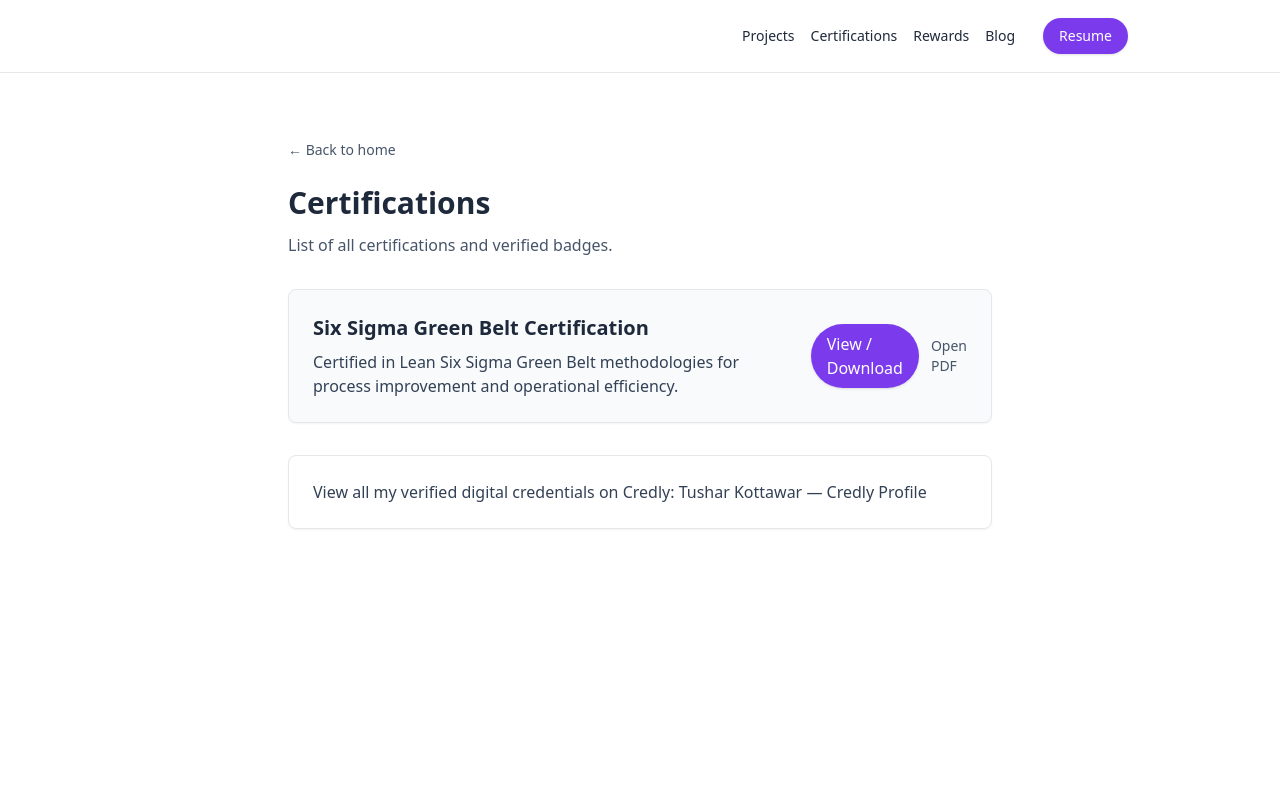
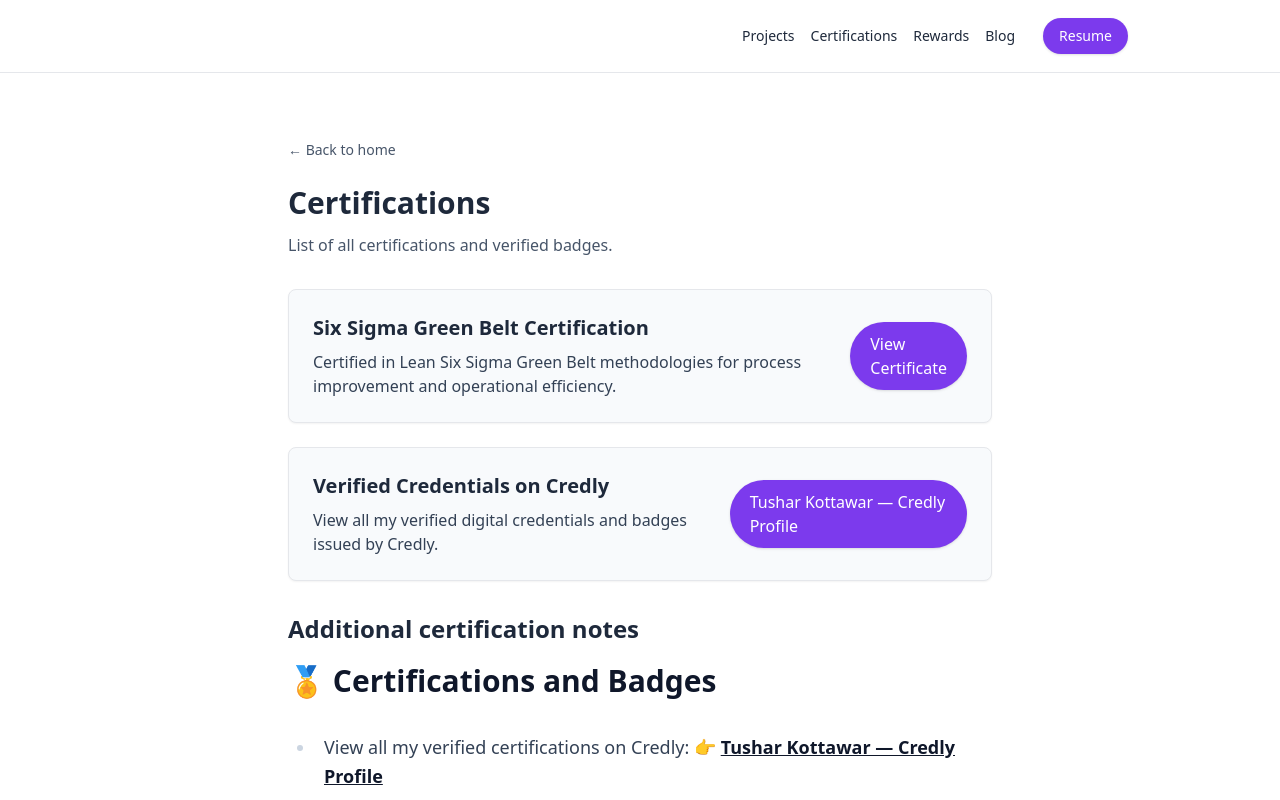
Before and after one commit to kottawartushar/tushar-web-site, a Next.js app: page /certifications in a window 1280 px wide. Shown: the top 800 px of the page. Built offline with nearby package versions, Linux system fonts and the light colour scheme.

Commit message:
Modified files

```diff
--- a/app/certifications/page.jsx
+++ b/app/certifications/page.jsx
@@ -4,7 +4,6 @@ import { getHTMLFromFile } from "../../lib/mdx";
 export const revalidate = 0;
 
 export default async function CertificationsPage() {
-  // Try to load optional markdown content (kept as fallback)
   let mdHtml = null;
   try {
     const res = await getHTMLFromFile("content/certifications_and_badges.md");
@@ -13,71 +12,86 @@ export default async function CertificationsPage() {
     mdHtml = null;
   }
 
-  // Local PDF path in `public/certifications/Certificate_of_Achievement_Six_Sigma_GB.pdf`
+  // Local certification details
   const localPdfPath = "/certifications/Certificate_of_Achievement_Six_Sigma_GB.pdf";
   const localPdfTitle = "Six Sigma Green Belt Certification";
-  const localPdfShort = "Certified in Lean Six Sigma Green Belt methodologies for process improvement and operational efficiency.";
+  const localPdfShort =
+    "Certified in Lean Six Sigma Green Belt methodologies for process improvement and operational efficiency.";
 
+  // Credly profile details
   const credlyUrl = "https://www.credly.com/users/tushar-kottawar";
   const credlyLinkText = "Tushar Kottawar — Credly Profile";
+  const credlyShort =
+    "View all my verified digital credentials and badges issued by Credly.";
 
   return (
     <section className="min-h-screen py-16 bg-white">
       <div className="max-w-3xl mx-auto px-6 md:px-8">
         <div className="mb-6">
-          <Link href="/" className="text-sm text-slate-600 hover:underline">← Back to home</Link>
+          <Link href="/" className="text-sm text-slate-600 hover:underline">
+            ← Back to home
+          </Link>
         </div>
 
         <h1 className="text-3xl font-heading font-bold mb-3">Certifications</h1>
-        <p className="text-slate-600 mb-8">List of all certifications and verified badges.</p>
+        <p className="text-slate-600 mb-8">
+          List of all certifications and verified badges.
+        </p>
 
-        {/* Local PDF card */}
-        <div className="border rounded-lg p-6 mb-8 shadow-sm bg-slate-50">
+        {/* Six Sigma Certification Card */}
+        <div className="border rounded-lg p-6 mb-6 shadow-sm bg-slate-50 hover:shadow-md transition-shadow">
           <div className="flex flex-col md:flex-row md:items-center md:justify-between gap-4">
             <div>
-              <h2 className="text-xl font-semibold">{localPdfTitle}</h2>
-              <p className="mt-2 text-slate-700">{localPdfShort}</p>
+              <h2 className="text-xl font-semibold mb-2">{localPdfTitle}</h2>
+              <p className="text-slate-700">{localPdfShort}</p>
             </div>
-
-            <div className="flex gap-3 items-center">
             <a
               href={localPdfPath}
               target="_blank"
               rel="noopener noreferrer"
-                download
-                className="inline-flex items-center gap-2 px-4 py-2 rounded-full bg-accent text-white font-medium shadow hover:opacity-95"
-                aria-label={`Open or download ${localPdfTitle}`}
+              className="inline-flex items-center justify-center px-5 py-2.5 rounded-full bg-accent text-white font-medium shadow hover:opacity-95"
+              aria-label={`View ${localPdfTitle}`}
             >
-                View / Download
-              </a>
-
-              <a
-                href={localPdfPath}
-                target="_blank"
-                rel="noopener noreferrer"
-                className="text-sm text-slate-600 hover:underline"
-                aria-label={`Open ${localPdfTitle} in new tab`}
-              >
-                Open PDF
+              View Certificate
             </a>
           </div>
         </div>
+
+        {/* Credly Profile Card */}
+        <div className="border rounded-lg p-6 mb-6 shadow-sm bg-slate-50 hover:shadow-md transition-shadow">
+          <div className="flex flex-col md:flex-row md:items-center md:justify-between gap-4">
+            <div>
+              <h2 className="text-xl font-semibold mb-2">
+                Verified Credentials on Credly
+              </h2>
+              <p className="text-slate-700">{credlyShort}</p>
             </div>
-
-        {/* Credly CTA */}
-        <div className="border rounded-lg p-6 mb-8 shadow-sm">
-          <p className="text-slate-700">
-            View all my verified digital credentials on Credly:&nbsp;
             <a
               href={credlyUrl}
               target="_blank"
               rel="noopener noreferrer"
-              className="font-medium text-primary-600 hover:underline"
+              className="inline-flex items-center justify-center px-5 py-2.5 rounded-full bg-accent text-white font-medium shadow hover:opacity-95"
+              aria-label="View Credly Profile"
             >
               {credlyLinkText}
             </a>
-          </p>
           </div>
+        </div>
+
+        {/* Optional markdown section */}
+        {mdHtml && (
+          <>
+            <h2 className="text-2xl font-semibold mt-8 mb-4">
+              Additional certification notes
+            </h2>
+            <div
+              className="prose prose-lg prose-slate max-w-none leading-relaxed
+                         prose-headings:font-heading prose-headings:font-semibold
+                         prose-li:my-1 prose-p:my-2 prose-img:rounded-lg"
+              dangerouslySetInnerHTML={{ __html: mdHtml }}
+            />
+          </>
+        )}
       </div>
     </section>
   );
```
Lines whose indentation alone changed are shown as unchanged.
